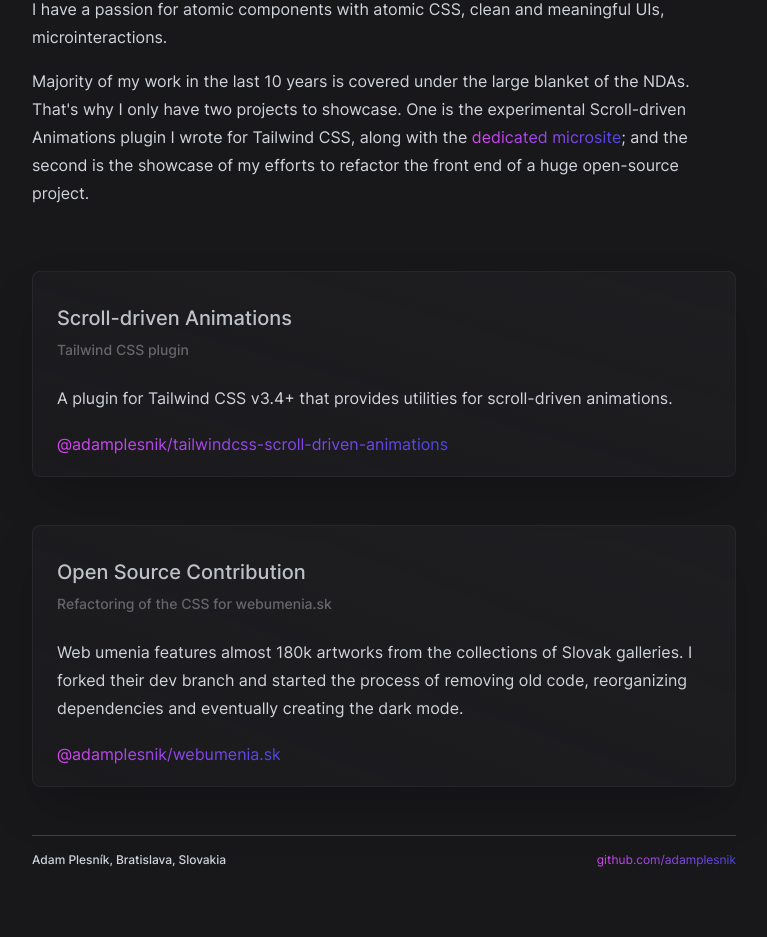
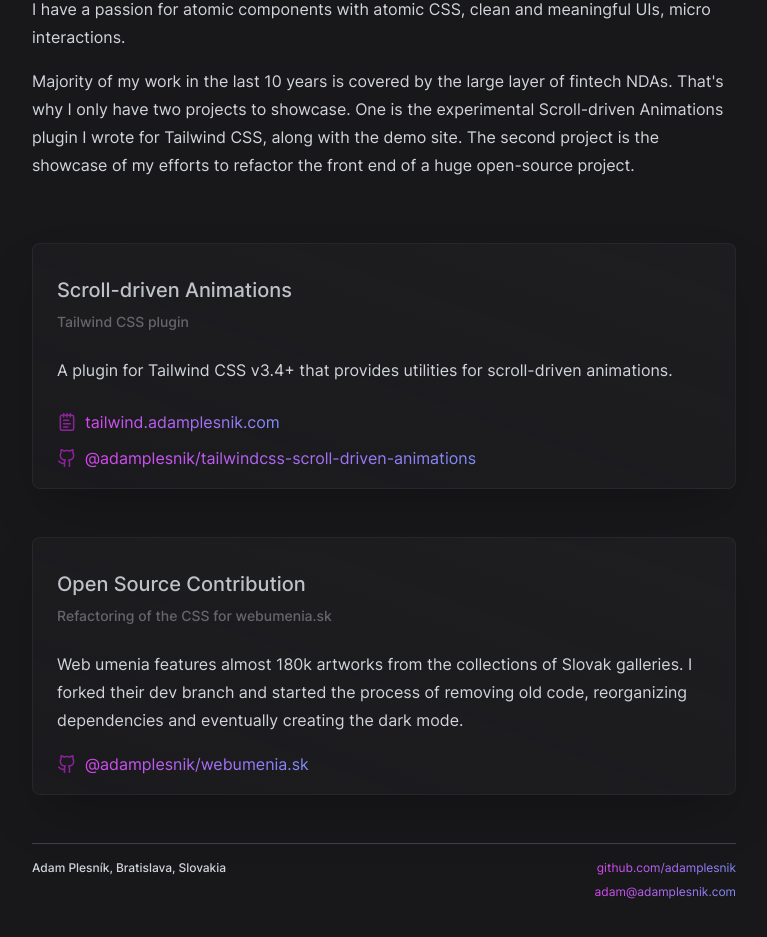
Before and after one commit to adamplesnik/adamplesnik.com, a React (Vite) app: page / in a window 1280 px wide. Shown: the part 613-1550 px from the top of the page, without its empty margins (256-1023 px from the left). Built offline with nearby package versions, Linux system fonts and the light colour scheme.

Commit message:
Tune links, footer

```diff
--- a/src/components/Link.tsx
+++ b/src/components/Link.tsx
@@ -7,43 +7,30 @@ const Link = ({ Icon = undefined, href, children }: PropsWithChildren<LinkProps>
 
   return (
     <div
-      className="relative mb-2 flex items-center"
+      className="relative flex items-center"
       onMouseEnter={() => setAnim(true)}
       onMouseLeave={() => setAnim(false)}
     >
       {Icon ? (
         <motion.div
-          initial={{ x: -128, width: 0, paddingRight: 0 }}
+          initial={{ scale: 1 }}
           animate={{
-            x: anim ? 0 : -128,
-            width: anim ? 'auto' : 0,
+            scale: anim ? 1.3 : 1,
           }}
-          transition={{ duration: 0.21, delay: anim ? 0 : 0.15 }}
+          transition={{ duration: 0.72, type: 'spring' }}
         >
-          <Icon className="size-8 pr-3 text-fuchsia-600" strokeWidth={1.5} />
+          <Icon className="size-7 pr-2 text-fuchsia-600 opacity-70" strokeWidth={1.8} />
         </motion.div>
       ) : (
         ''
       )}
-      <motion.a
-        layout
+      <a
         href={href}
         target="_blank"
-        className="truncate bg-gradient-to-r from-fuchsia-500 to-indigo-600 bg-clip-text text-transparent hover:to-fuchsia-700"
+        className="truncate bg-gradient-to-r from-fuchsia-500 to-indigo-400 bg-clip-text text-transparent hover:to-fuchsia-700"
       >
         {children}
-      </motion.a>
-
-      {/* <motion.div
-        animate={{
-          rotate: anim ? 0 : -45,
-          x: anim ? 0 : 24,
-          width: anim ? undefined : 0,
-        }}
-        transition={{ duration: 0.28 }}
-      >
-        <ArrowRight className="text-indigo-700" />
-      </motion.div> */}
+      </a>
     </div>
   )
 }
--- a/src/components/TileWrapper.tsx
+++ b/src/components/TileWrapper.tsx
@@ -10,7 +10,7 @@ const TileWrapper = ({
       className={
         'overflow-hidden rounded-lg border border-zinc-600/20 bg-gradient-to-tr from-zinc-800/20 to-zinc-800/40 shadow-2xl ' +
         className +
-        (padding ? ' px-6 pb-2 pt-8' : '')
+        (padding ? ' px-6 pb-4 pt-8' : '')
       }
     >
       {children}
--- a/src/content/Footer.tsx
+++ b/src/content/Footer.tsx
@@ -2,9 +2,12 @@ import Link from '../components/Link'
 
 const Footer = () => {
   return (
-    <div className="flex w-full flex-col gap-1 border-t border-t-zinc-700 pt-4 text-xs sm:flex-row sm:justify-between">
+    <div className="flex w-full flex-col gap-4 border-t border-t-zinc-700 pt-4 text-xs sm:flex-row sm:justify-between">
       <span className="font-medium">Adam Plesník, Bratislava, Slovakia</span>
-      <Link href="https://github.com/adamplesnik">github.com/adamplesnik</Link>
+      <div className="flex flex-col items-end gap-2">
+        <Link href="https://github.com/adamplesnik">github.com/adamplesnik</Link>
+        <Link href="mailto:adam@adamplesnik.com">adam@adamplesnik.com</Link>
+      </div>
     </div>
   )
 }
--- a/src/content/PluginTile.tsx
+++ b/src/content/PluginTile.tsx
@@ -1,4 +1,4 @@
-import { Github } from 'lucide-react'
+import { Github, NotepadText } from 'lucide-react'
 import Heading from '../components/Heading'
 import Link from '../components/Link'
 import Paragraph from '../components/Paragraph'
@@ -12,12 +12,17 @@ const PluginTile = () => {
       <Paragraph>
         A plugin for Tailwind CSS v3.4+ that provides utilities for scroll-driven animations.
       </Paragraph>
+      <div className="flex flex-col gap-2 pt-2">
+        <Link Icon={NotepadText} href="https://tailwind.adamplesnik.com">
+          tailwind.adamplesnik.com
+        </Link>
         <Link
           Icon={Github}
           href="https://github.com/adamplesnik/tailwindcss-scroll-driven-animations"
         >
           @adamplesnik/tailwindcss-scroll-driven-animations
         </Link>
+      </div>
     </TileWrapper>
   )
 }
--- a/src/content/WorkTile.tsx
+++ b/src/content/WorkTile.tsx
@@ -13,21 +13,13 @@ const WorkTile = () => {
       </Paragraph>
       <Paragraph>
         I have a <Em>passion for atomic components with atomic CSS</Em>, clean and meaningful UIs,
-        microinteractions.
+        micro interactions.
       </Paragraph>
       <Paragraph>
-        Majority of my work in the last 10 years is covered under the large blanket of the NDAs.
+        Majority of my work in the last 10 years is covered by the large layer of fintech NDAs.
         That's why I only have two projects to showcase. One is the experimental Scroll-driven
-        Animations plugin I wrote for Tailwind CSS, along with the{' '}
-        <a
-          href="https://tailwind.adamplesnik.com"
-          className="bg-gradient-to-r from-fuchsia-500 to-indigo-600 bg-clip-text text-transparent hover:to-fuchsia-700"
-          target="_blank"
-        >
-          dedicated microsite
-        </a>
-        ; and the second is the showcase of my efforts to refactor the front end of a huge
-        open-source project.
+        Animations plugin I wrote for Tailwind CSS, along with the demo site. The second project is
+        the showcase of my efforts to refactor the front end of a huge open-source project.
       </Paragraph>
     </div>
   )
```
Lines whose indentation alone changed are shown as unchanged.
